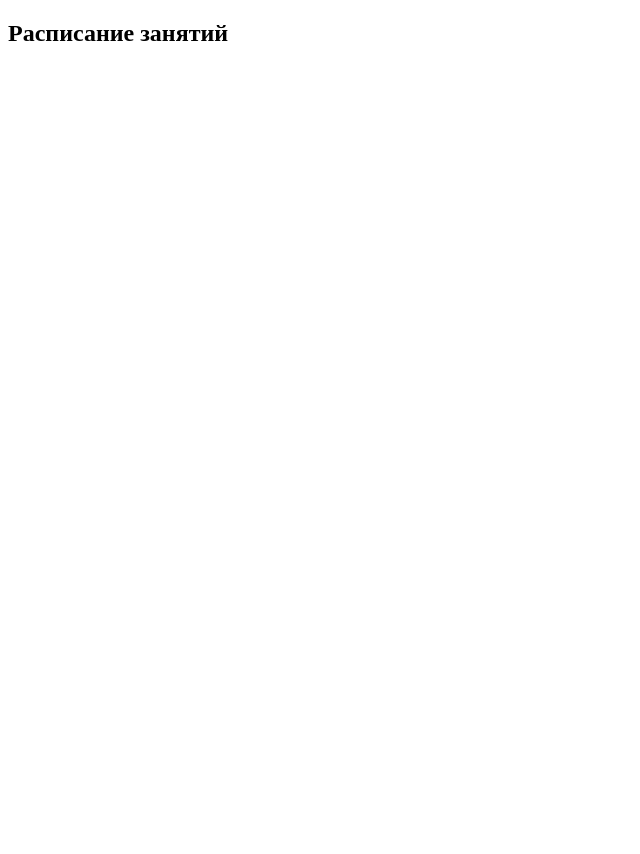
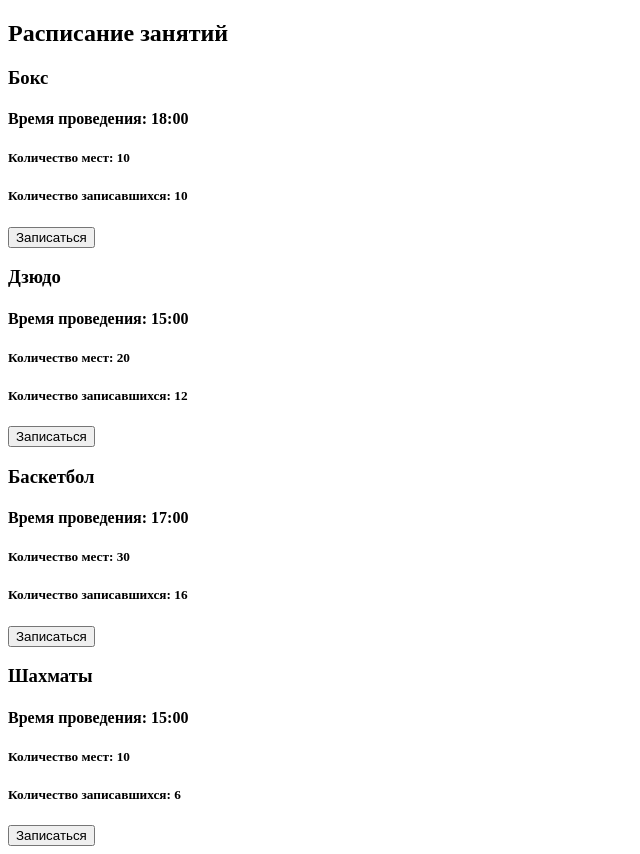
Before and after one commit to Alex-Krasko/JS-API, a plain HTML site: page HW_1/index.html in a window 1280 px wide. Shown: the whole page, without its empty margins (0-640 px from the left). Before the commit the page ends 800 px from the top, so only its background shows below. Drawn offline with Linux system fonts and the light colour scheme.

Commit message:
HW_1_MVP created

```diff
--- a/HW_1/index.html
+++ b/HW_1/index.html
@@ -10,6 +10,7 @@
 <body>
     <h2>Расписание занятий</h2>
     <div class="blk"></div>
+    <script src="schedule.js"></script>
     <script src="script.js"></script>
 </body>
 
--- /dev/null
+++ b/HW_1/schedule.js
@@ -0,0 +1,26 @@
+let schedule = `[
+    {
+    "title" : "Бокс",
+    "time" : "18:00",
+    "maxCount" : 10,
+    "nowCount" : 10
+},
+{
+    "title" : "Дзюдо",
+    "time" : "15:00",
+    "maxCount" : 20,
+    "nowCount" : 12
+},
+{
+    "title" : "Баскетбол",
+    "time" : "17:00",
+    "maxCount" : 30,
+    "nowCount" : 16
+},
+{
+    "title" : "Шахматы",
+    "time" : "15:00",
+    "maxCount" : 10,
+    "nowCount" : 6
+}
+]`;
--- a/HW_1/script.js
+++ b/HW_1/script.js
@@ -0,0 +1,43 @@
+let dataBlk = document.querySelector('.blk');
+let data = JSON.parse(schedule);
+
+data.forEach(elem => {
+    addBlk(elem);
+});
+
+function addBlk(arr) {
+    const exrBlk = dataBlk.appendChild(document.createElement('div'));
+    const exrTtl = exrBlk.appendChild(document.createElement('h3'));
+    const exrTime = exrBlk.appendChild(document.createElement('h4'));
+    const exrMax = exrBlk.appendChild(document.createElement('h5'));
+    const exrNow = exrBlk.appendChild(document.createElement('h5'));
+    const btn = exrBlk.appendChild(document.createElement('button'));
+
+
+    btn.textContent = "Записаться"
+
+    btn.addEventListener('click', () => {
+        if (arr.nowCount < arr.maxCount) {
+            btn.textContent = "Вы записались"
+            exrNow.textContent = "Количество записавшихся: " + (++arr.nowCount);
+            const btn2 = exrBlk.appendChild(document.createElement('button'));
+            btn2.textContent = "Отменить запись"
+            btn2.addEventListener('click', () => {
+                exrNow.textContent = "Количество записавшихся: " + (--arr.nowCount);
+                btn.disabled = false;
+                btn.textContent = "Записаться"
+                btn2.remove();
+            })
+            btn.disabled = true;
+        }
+        else {
+            btn.disabled = true;
+            alert("К сожалению, мест больше нет.")
+        }
+    })
+
+    exrTtl.textContent = arr.title;
+    exrTime.textContent = 'Время проведения: ' + arr.time;
+    exrMax.textContent = "Количество мест: " + arr.maxCount;
+    exrNow.textContent = "Количество записавшихся: " + arr.nowCount;
+}
```
